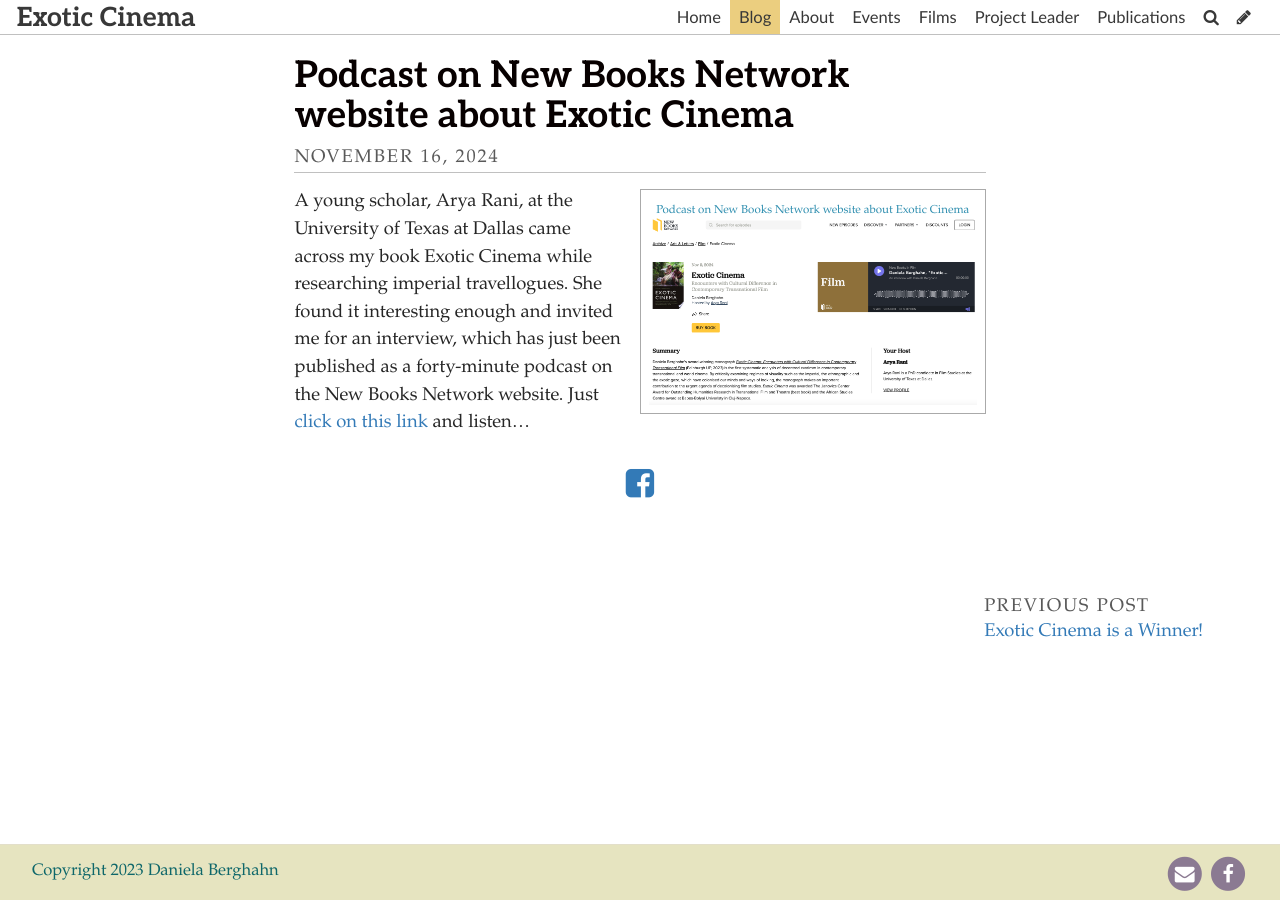
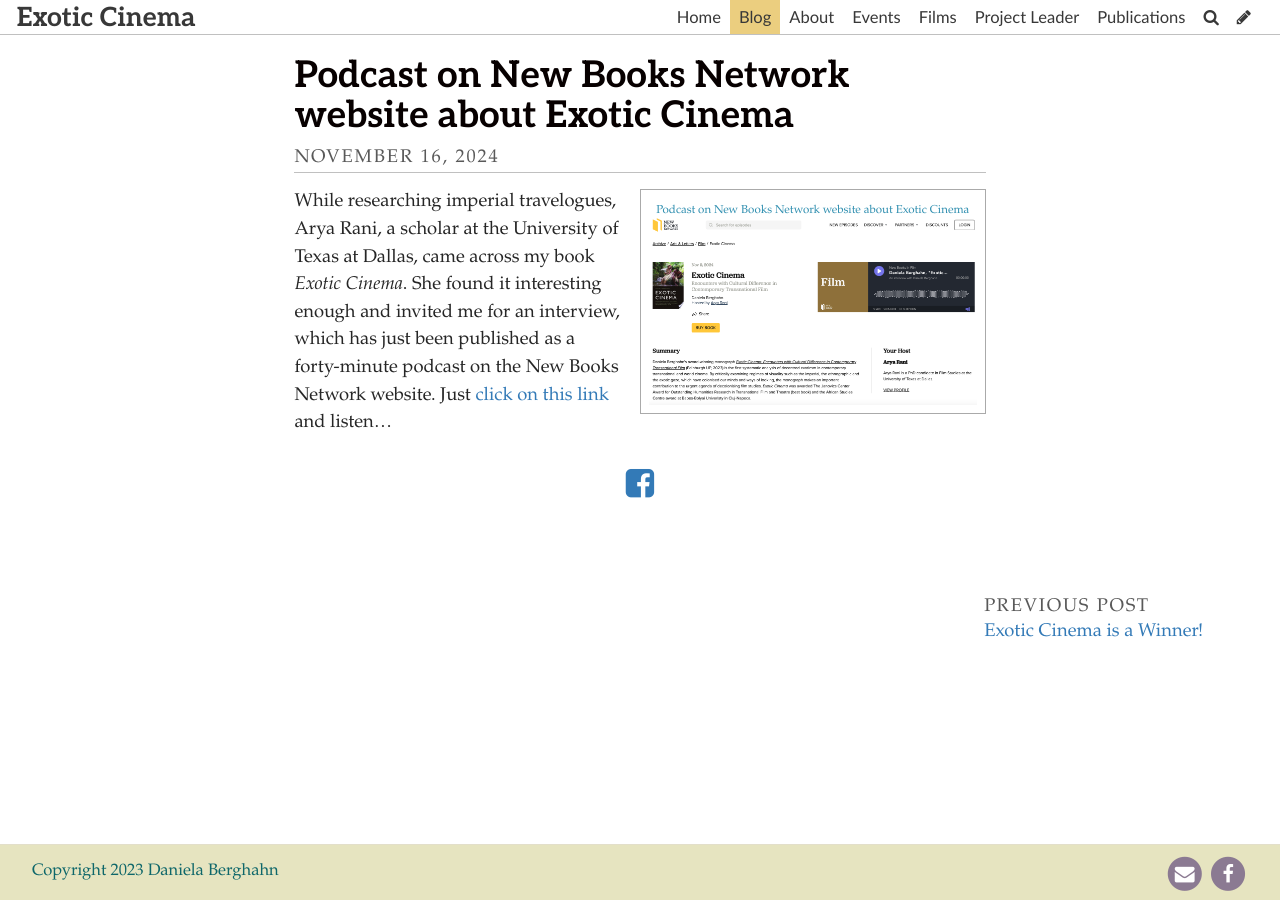
Before and after one commit to publisha/exotic-cinema, a Jekyll site: the page built from _posts/2024-11-16-podcast-on-new-books-network-website-about-exotic-cinema.md, in a window 1280 px wide. Built offline with Jekyll 4.4.1, drawn with Linux system fonts in a browser that asks for light colours; some web fonts are replaced.

Commit message:
Update Post “2024-11-16-podcast-on-new-books-network-website-about-exotic-cinema”

```diff
--- a/_posts/2024-11-16-podcast-on-new-books-network-website-about-exotic-cinema.md
+++ b/_posts/2024-11-16-podcast-on-new-books-network-website-about-exotic-cinema.md
@@ -7,4 +7,4 @@
 tags:
   - ""
 ---
-A young scholar, Arya Rani, at the University of Texas at Dallas came across my book Exotic Cinema while researching imperial travellogues. She found it interesting enough and invited me for an interview, which has just been published as a forty-minute podcast on the New Books Network website. Just [click on this link ](https://newbooksnetwork.com/exotic-cinema)and listen...
+While researching imperial travelogues, Arya Rani, a scholar at the University of Texas at Dallas, came across my book *Exotic Cinema*. She found it interesting enough and invited me for an interview, which has just been published as a forty-minute podcast on the New Books Network website. Just [click on this link ](https://newbooksnetwork.com/exotic-cinema)and listen...
```
